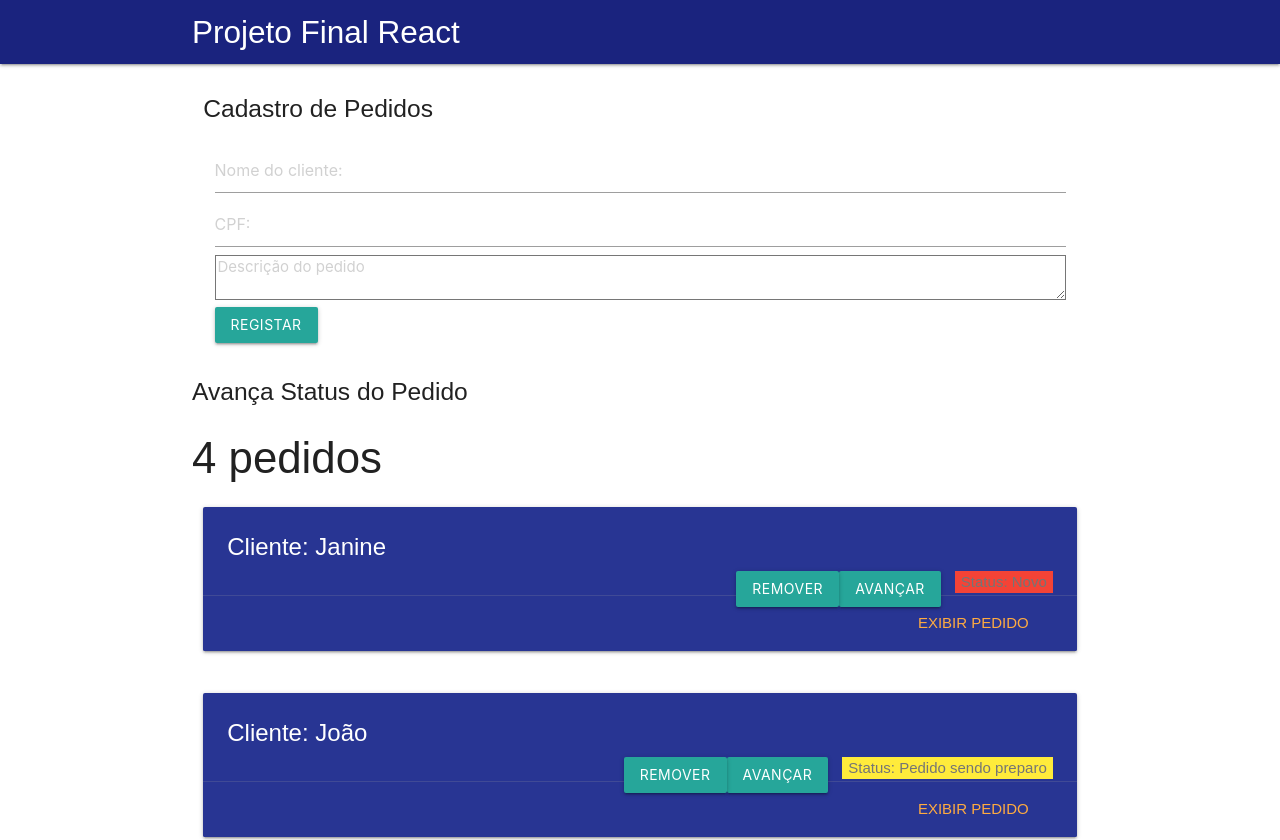
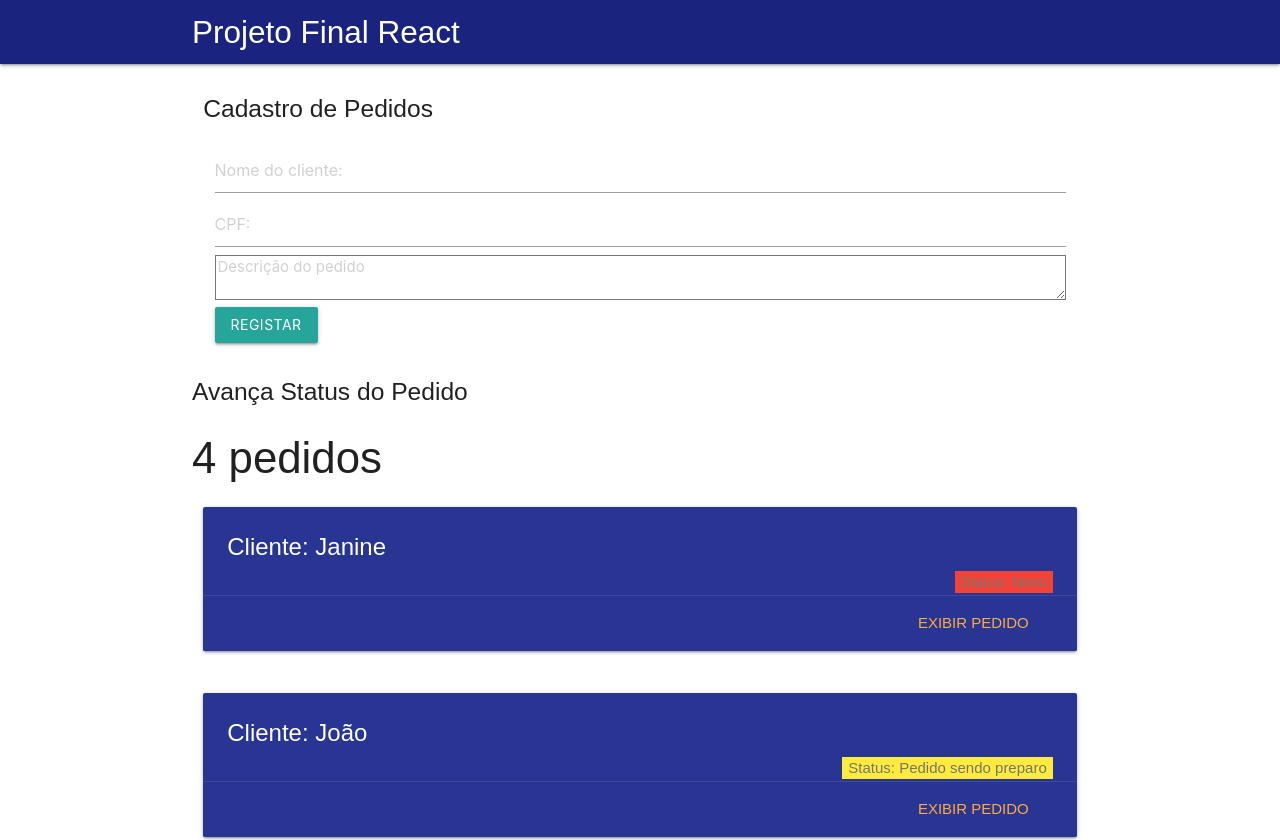
Before and after one commit to JanineFreitas/CrudReact, a React (Create React App) app: page / in a window 1280 px wide. Shown: the top 840 px of the page. Built offline with nearby package versions, Linux system fonts and the light colour scheme; data requests are answered from the project's data file; the HTML template or start-up script is replaced by a standard one.

Commit message:
voltado as posições dos botões

```diff
--- a/src/Pedido.js
+++ b/src/Pedido.js
@@ -97,14 +97,6 @@ export default class Pedido extends Component {
           <div className="card-content white-text">
             <span className="card-title">Cliente: {pedido.nome}</span>
             <span className={this._cor(pedido)}>Status: {pedido.status}</span>
-            <button id="bt1" className="right btn waves-effect waves-light"
-                  onClick={(e) => this._atualizarPedido(pedido, e)}
-                  type="submit">Avançar
-            </button>
-            <button className="right btn waves-effect waves-light"
-                  onClick={(e) => this._excluirPedido(pedido, e)}
-                  type="submit">Remover
-            </button>
 
             {this.state.exibirPedido ? (
               <div className="card-action">
@@ -113,7 +105,14 @@ export default class Pedido extends Component {
                   CPF: {pedido.cpf} |
                   Tempo: {this._tempoPercorrido(pedido)}min
                 </p>
-
+                <button id="bt1" className="right btn waves-effect waves-light"
+                  onClick={(e) => this._atualizarPedido(pedido, e)}
+                  type="submit">Avançar
+                </button>
+                <button className="right btn waves-effect waves-light"
+                      onClick={(e) => this._excluirPedido(pedido, e)}
+                      type="submit">Remover
+                </button>
               </div>
               ) : ("")
             }
```
